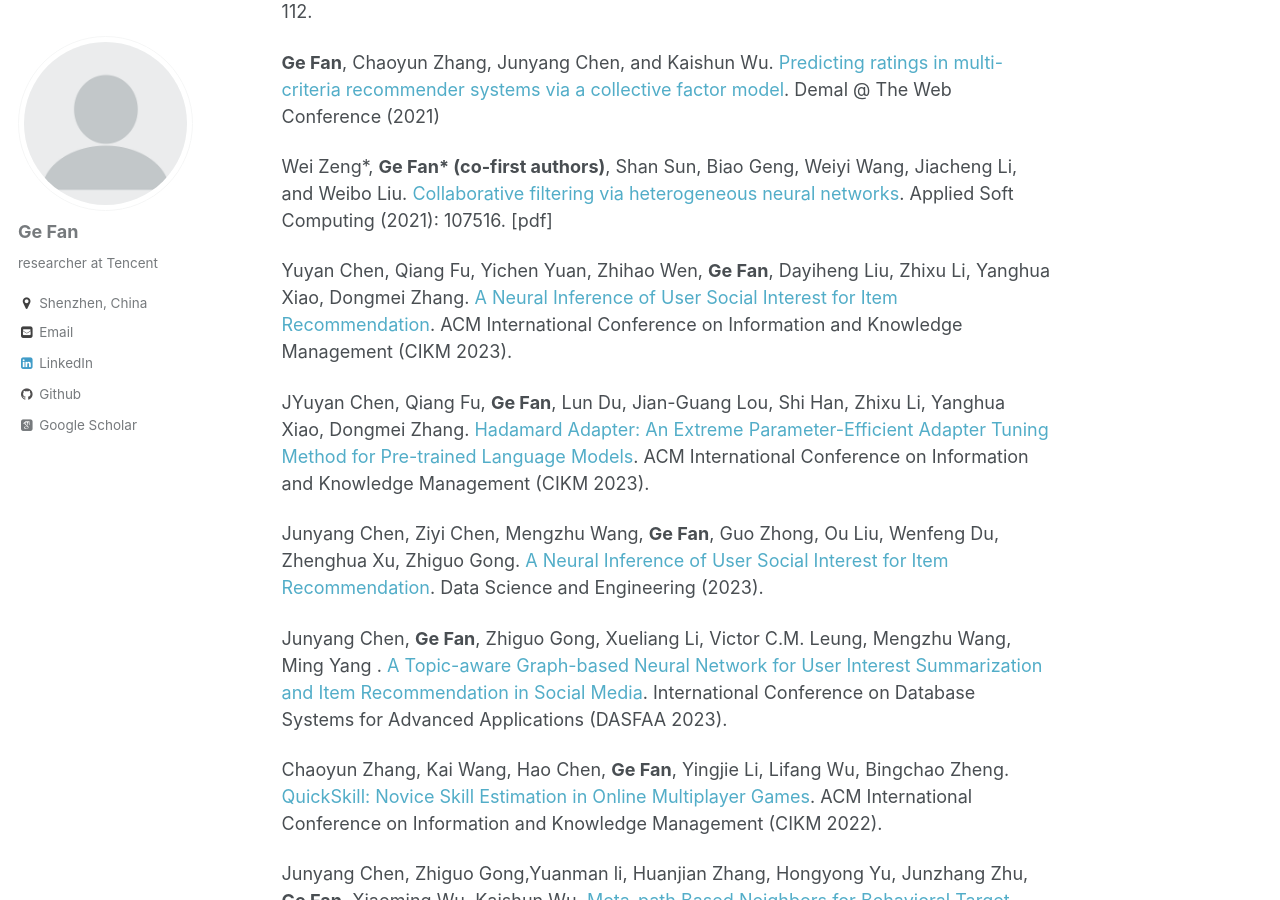
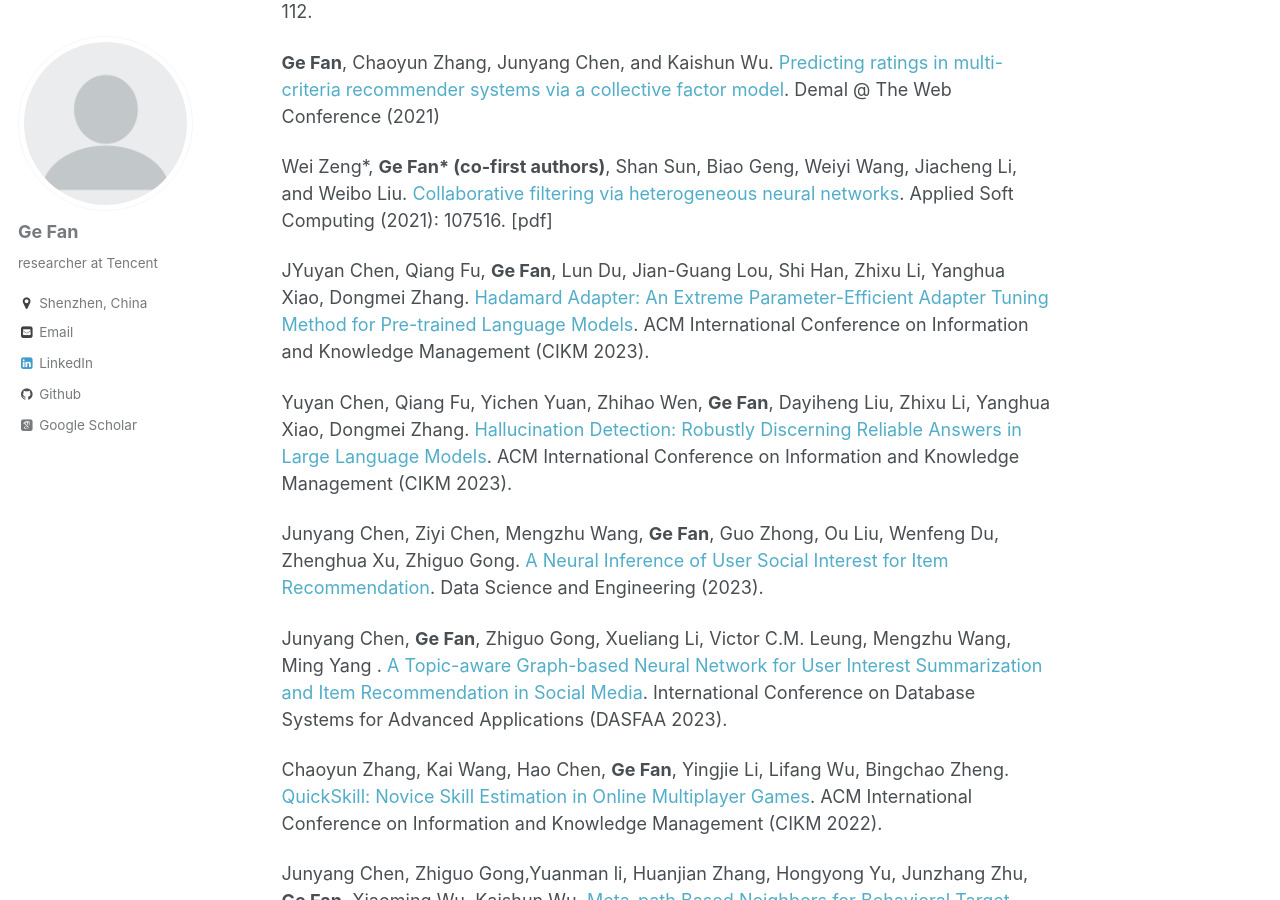
Before and after one commit to FanGhost/fanghost.github.io, a Jekyll site: the page built from _pages/about.md, in a window 1280 px wide and 900 px high, scrolled down 1028 px. Built offline with Jekyll 4.4.1, drawn with Linux system fonts in a browser that asks for light colours; some web fonts are replaced.

Commit message:
Update about.md

```diff
--- a/_pages/about.md
+++ b/_pages/about.md
@@ -32,10 +32,9 @@ Selected Publications
 
 Wei Zeng\*, **Ge Fan\* (co-first authors)**, Shan Sun, Biao Geng, Weiyi Wang, Jiacheng Li, and Weibo Liu. [Collaborative filtering via heterogeneous neural networks](http://fange.pro/files/2021Collaborative.pdf). Applied Soft Computing (2021): 107516.  [pdf]
 
+JYuyan Chen, Qiang Fu, **Ge Fan**, Lun Du, Jian-Guang Lou, Shi Han, Zhixu Li, Yanghua Xiao, Dongmei Zhang. [Hadamard Adapter: An Extreme Parameter-Efficient Adapter Tuning Method for Pre-trained Language Models]().  ACM International Conference on Information and Knowledge Management (CIKM 2023).
 
-Yuyan Chen, Qiang Fu, Yichen Yuan, Zhihao Wen, **Ge Fan**, Dayiheng Liu, Zhixu Li, Yanghua Xiao, Dongmei Zhang. [A Neural Inference of User Social Interest for Item Recommendation]().  ACM International Conference on Information and Knowledge Management (CIKM 2023).
-
-JYuyan Chen, Qiang Fu, **Ge Fan**, Lun Du, Jian-Guang Lou, Shi Han, Zhixu Li, Yanghua Xiao, Dongmei Zhang. [Hadamard Adapter: An Extreme Parameter-Efficient Adapter Tuning Method for Pre-trained Language Models]().  ACM International Conference on Information and Knowledge Management (CIKM 2023).
+Yuyan Chen, Qiang Fu, Yichen Yuan, Zhihao Wen, **Ge Fan**, Dayiheng Liu, Zhixu Li, Yanghua Xiao, Dongmei Zhang. [Hallucination Detection: Robustly Discerning Reliable Answers in Large Language Models]().  ACM International Conference on Information and Knowledge Management (CIKM 2023).
 
 Junyang Chen, Ziyi Chen, Mengzhu Wang, **Ge Fan**, Guo Zhong, Ou Liu, Wenfeng Du, Zhenghua Xu, Zhiguo Gong. [A Neural Inference of User Social Interest for Item Recommendation](http://fange.pro/files/2023Neural.pdf). Data Science and Engineering  (2023).
 
```
